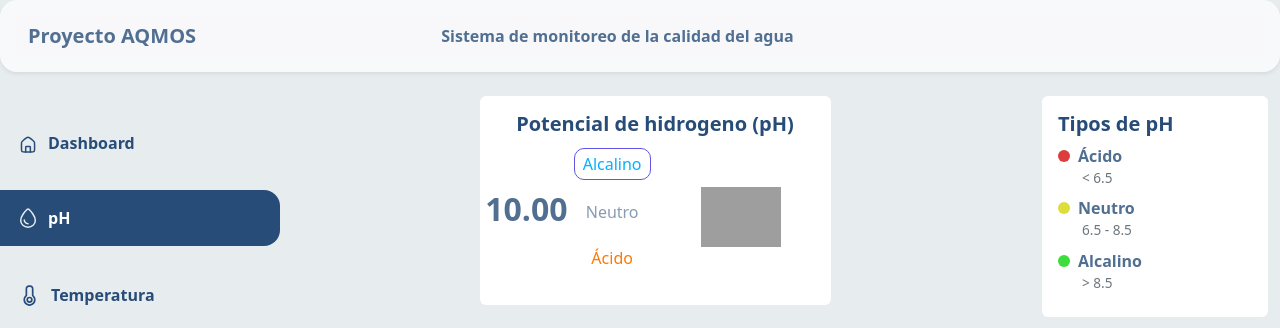
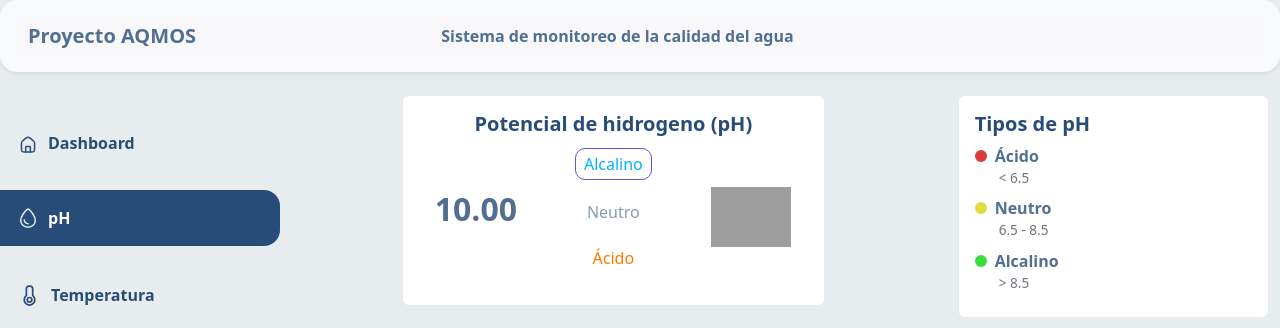
Before and after one commit to ferjovel06/DashboardProyectoFinalInstrumentacion, a Django app: page /ph/ in a window 1280 px wide. Shown: the top 328 px of the page. Run offline with Django 5.2, Linux system fonts and the light colour scheme; data comes from the database, SQL or seed files in the repository; grey boxes are pictures that could not be loaded.

Commit message:
Corregir estilos a plantilla de pH

```diff
--- a/templates/dashboard.html
+++ b/templates/dashboard.html
@@ -17,12 +17,12 @@
                                         class="row text-center align-items-center justify-content-center"
                                 >
                                     <div
-                                            class="col-md-3 d-flex justify-content-center align-items-center"
+                                            class="col-md-4 d-flex justify-content-center align-items-center"
                                     >
                                         <p class="ph-text fw-bold" id="last_ph">{{ last_ph }}</p>
                                     </div>
                                     <div
-                                            class="ph-status col-md-3 d-flex flex-column justify-content-center align-items-center mt-1"
+                                            class="ph-status col-md-4 d-flex flex-column justify-content-center align-items-center mt-1"
                                     >
                                         <p id="alcalino" class="ph-alcalino">
                                             Alcalino
@@ -35,7 +35,7 @@
                                         </p>
                                     </div>
                                     <div
-                                            class="col-md-6 d-flex justify-content-center align-items-center"
+                                            class="col-md-4 d-flex justify-content-center align-items-center"
                                     >
                                         <img
                                                 src="{% static 'assets/phImage.svg' %}"
--- a/templates/ph.html
+++ b/templates/ph.html
@@ -3,20 +3,20 @@
 {% load static %} {% block content %}
     <div class="container">
         <div class="row">
-            <div class="col-md-9">
+            <div class="col-md-8">
                 <div class="row justify-content-center">
-                    <div class="col-md-6">
-                        <div class="card border-0 flex-fill d-flex" style="max-width: 400px; margin: 0 auto;">
+                    <div class="col-md-8">
+                        <div class="card border-0 flex-fill d-flex" style="max-width: 450px; margin: 0 auto;">
                             <div class="card-body">
                                 <h5 class="dashboard-card-title fw-bold text-center">
                                     Potencial de hidrogeno (pH)
                                 </h5>
                                 <div class="row text-center align-items-center justify-content-center">
-                                    <div class="col-md-3 d-flex justify-content-center align-items-center">
+                                    <div class="col-md-4 d-flex justify-content-center align-items-center">
                                         <p class="ph-text fw-bold" id="last_ph">{{ last_ph }}</p>
                                     </div>
                                     <div
-                                            class="ph-status col-md-3 d-flex flex-column justify-content-center align-items-center mt-1">
+                                            class="ph-status col-md-4 d-flex flex-column justify-content-center align-items-center mt-1">
                                         <p id="alcalino" class="ph-alcalino">
                                             Alcalino
                                         </p>
@@ -27,7 +27,7 @@
                                             Ácido
                                         </p>
                                     </div>
-                                    <div class="col-md-6 d-flex justify-content-center align-items-center">
+                                    <div class="col-md-4 d-flex justify-content-center align-items-center">
                                         <img src="{% static 'assets/phImage.svg' %}" alt="pH Icon" class="img-fluid"
                                              width="80"/>
                                     </div>
@@ -64,7 +64,7 @@
                     </div>
                 </div>
             </div>
-            <div class="col-md-3">
+            <div class="col-md-4">
                 <div class="row mb-3">
                     <div class="col">
                         <!-- Contenido de la primera fila -->
```
